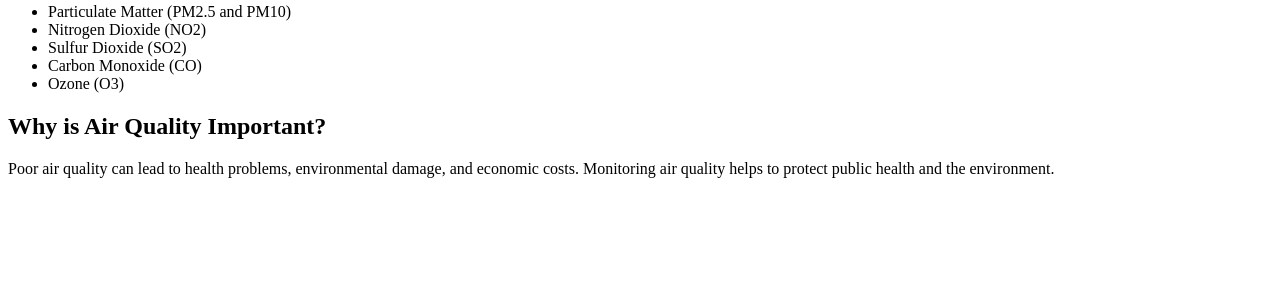
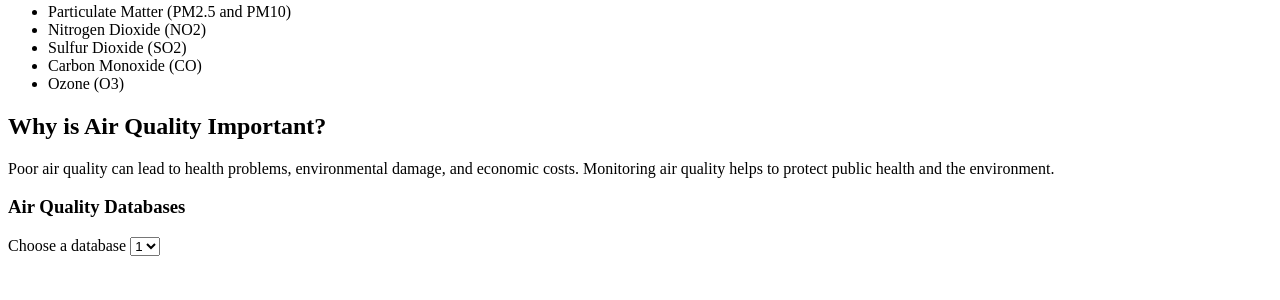
Before and after one commit to UndefinedConcept/QuickLinks-T24-, a Flask app: page / in a window 1280 px wide. Shown: the part 162-462 px from the top of the page. Run offline with Flask 3, Linux system fonts and the light colour scheme.

Commit message:
dropdown

```diff
--- a/templates/index.html
+++ b/templates/index.html
@@ -18,5 +18,10 @@
     </ul>
     <h2>Why is Air Quality Important?</h2>
     <p>Poor air quality can lead to health problems, environmental damage, and economic costs. Monitoring air quality helps to protect public health and the environment.</p>
+    <h3>Air Quality Databases</h3>
+    <label>Choose a database</label>
+    <select>
+        <option>1</option>
+    </select>
 </body>
 </html>
```
